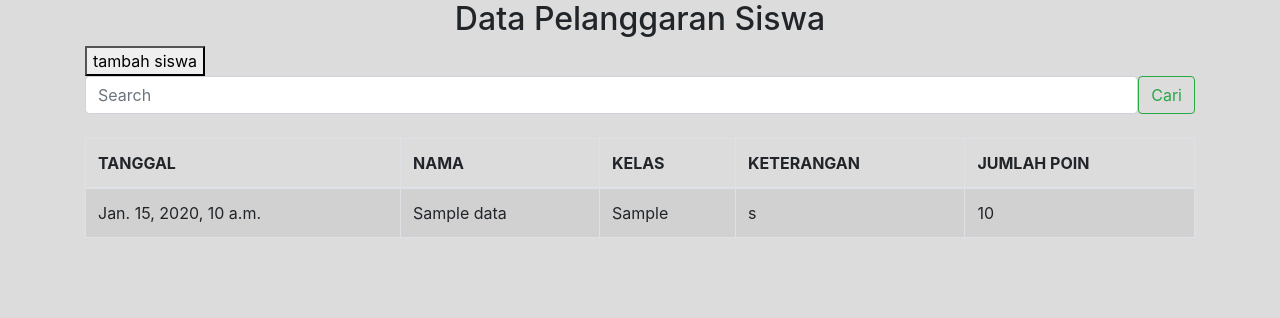
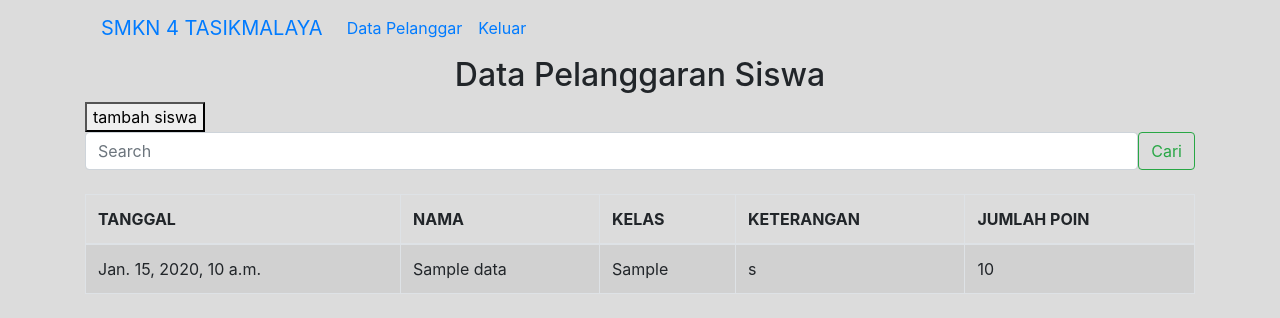
Before and after one commit to raysasitiaisyah/apk-pelanggaran-siswa-pbo, a Django app: page /data/ in a window 1280 px wide. Shown: the top 318 px of the page. Run offline with Django 3.2, Linux system fonts and the light colour scheme; tables that the repository leaves empty hold one stand-in row (values such as "Sample post"); some libraries are stand-ins or nearby versions.

Commit message:
Add files via upload

```diff
--- a/templates/base.html
+++ b/templates/base.html
@@ -11,6 +11,8 @@
 <link rel="stylesheet" href="{% static 'css/style.css'%}">
 </head>
 <body>
+
+  {% include 'navbar.html' %}
   {% include 'judul.html' %}
 
   {% block content %}
--- /dev/null
+++ b/templates/navbar.html
@@ -0,0 +1,24 @@
+<div class="container">
+  <div class="row">
+    <div class="col-md-16">
+      <nav class="navbar navbar-expand-lg bg-body-tertiary">
+        <div class="container-fluid">
+          <a class="navbar-brand" href="#">SMKN 4 TASIKMALAYA</a>
+          <button class="navbar-toggler" type="button" data-bs-toggle="collapse" data-bs-target="#navbarNav" aria-controls="navbarNav" aria-expanded="false" aria-label="Toggle navigation">
+            <span class="navbar-toggler-icon"></span>
+          </button>
+          <div class="collapse navbar-collapse" id="navbarNav">
+            <ul class="navbar-nav">
+              <li class="nav-item">
+                <a class="nav-link active" aria-current="page" href="/data/">Data Pelanggar</a>
+              </li>
+              <li class="nav-item">
+                <a class="nav-link" href="#">Keluar</a>
+              </li>
+            </ul>
+          </div>
+        </div>
+      </nav>
+    </div>
+  </div>
+</div>
```
